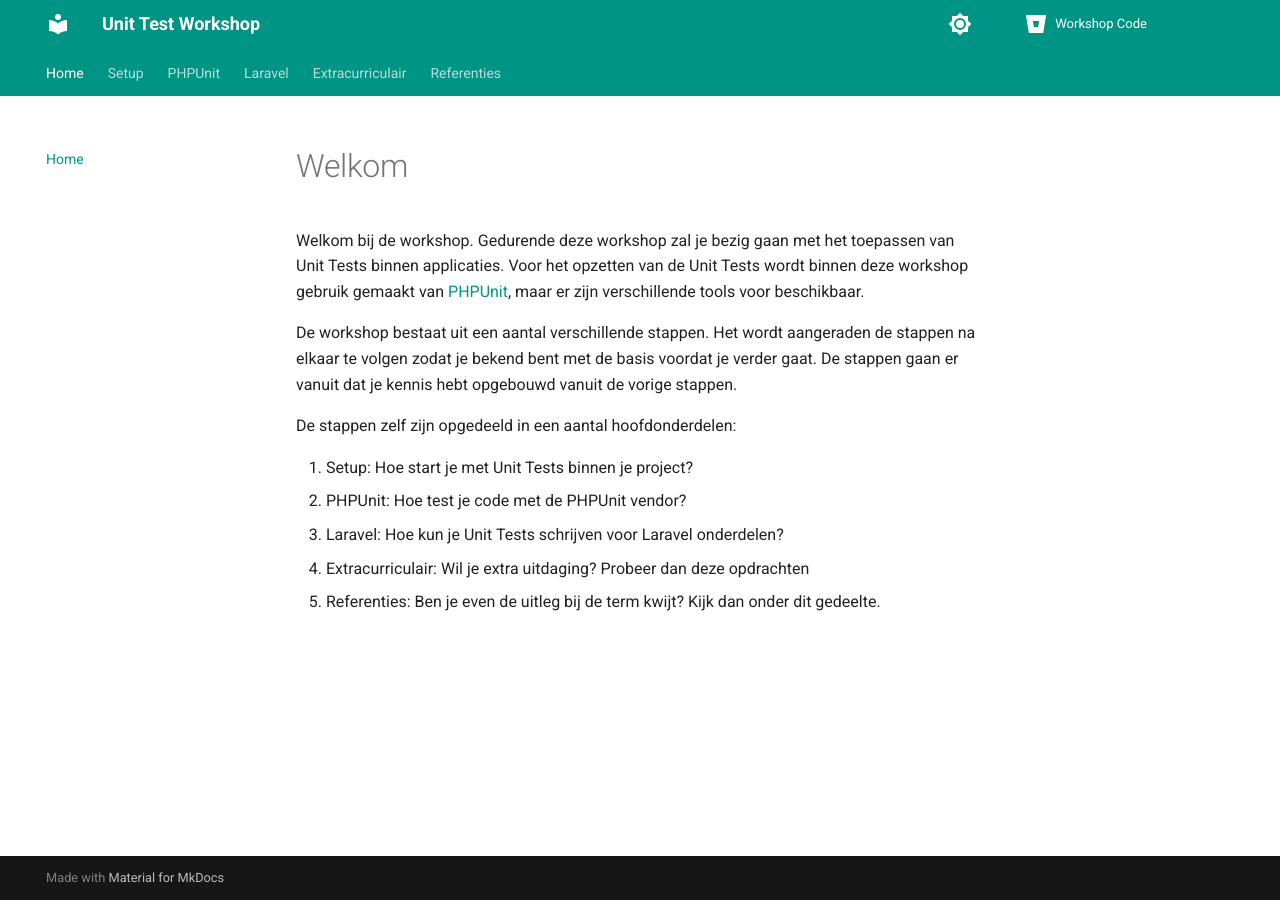
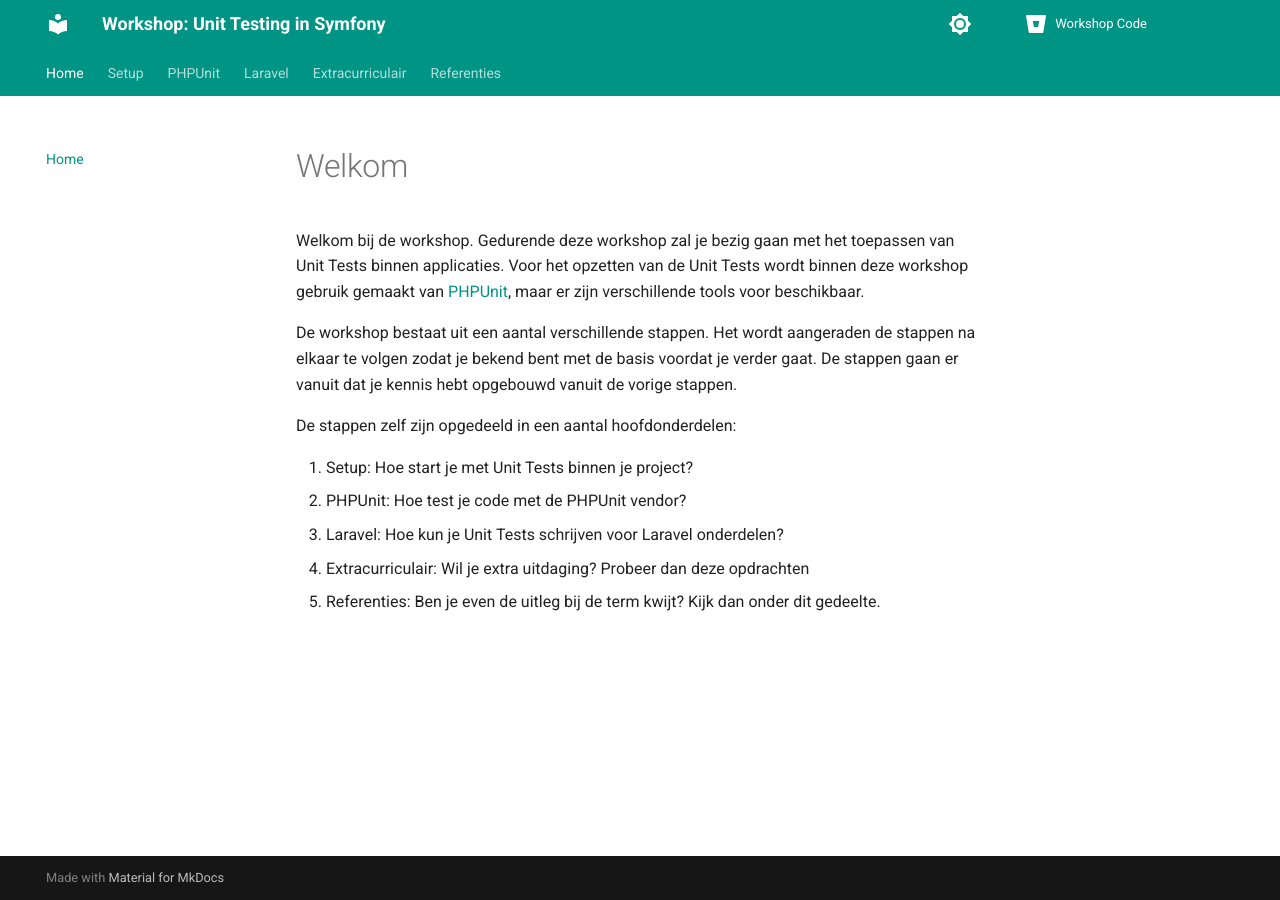
Before and after one commit to wimulkeman/symfony-unit-test-workshop-docs, an MkDocs documentation site: the page built from docs/index.md, in a window 1280 px wide. Built offline with MkDocs 1.6.1 and Material for MkDocs 9.7.7, drawn with Linux system fonts in a browser that asks for light colours.

Commit message:
docs(mkdocs): update site title

```diff
--- a/mkdocs.yml
+++ b/mkdocs.yml
@@ -1,4 +1,4 @@
-site_name: Unit Test Workshop
+site_name: "Workshop: Unit Testing in Symfony"
 
 theme:
   name: material
```
